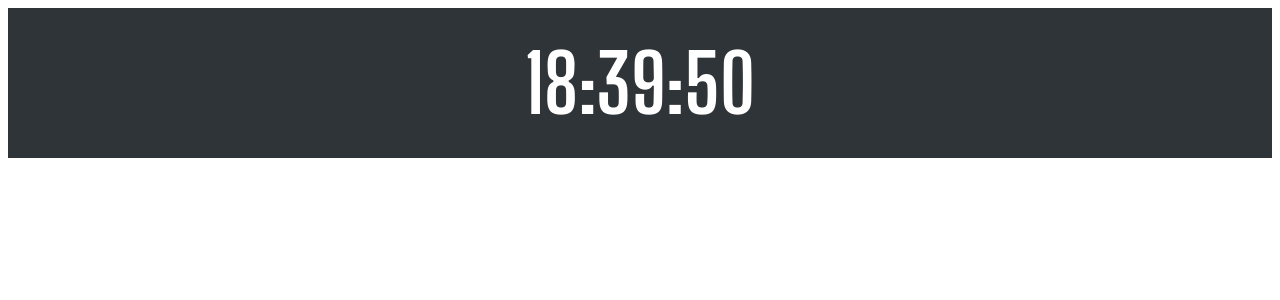
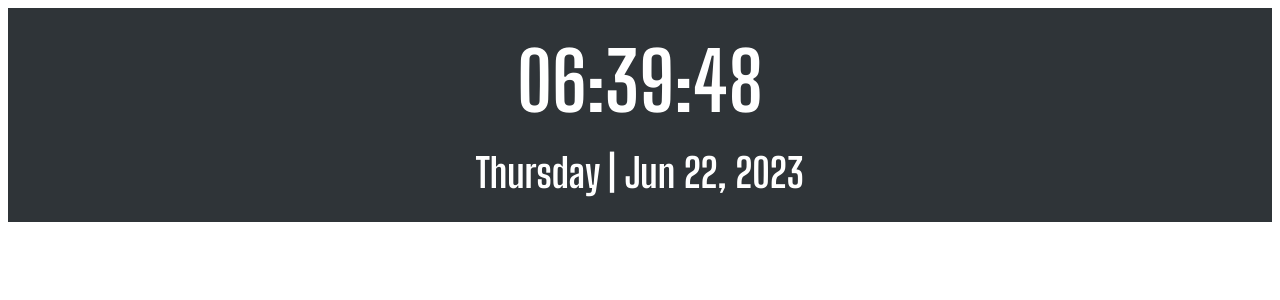
Before and after one commit to biancashiromoto/react-clock, a React (Vite) app in the folder clock/: page / in a window 1280 px wide. Shown: the top 300 px of the page. Built offline with nearby package versions, Linux system fonts and the light colour scheme.

Commit message:
Add date display

```diff
--- a/clock/package.json
+++ b/clock/package.json
@@ -10,6 +10,7 @@
     "preview": "vite preview"
   },
   "dependencies": {
+    "date-fns": "^2.30.0",
     "react": "^18.2.0",
     "react-dom": "^18.2.0"
   },
--- a/clock/src/App.css
+++ b/clock/src/App.css
@@ -8,8 +8,20 @@
   display: flex;
   font: 700 2.5rem 'Big Shoulders Display', cursive;
   justify-content: center;
-  max-height: 150px;
+  /* max-height: 150px; */
   min-width: fit-content;
   padding: 25px;
   width: 100%;
 }
+
+.clock-date--container {
+  align-items: center;
+  display: flex;
+  flex-direction: column;
+  gap: 20px;
+  justify-content: center;
+}
+
+.clock-date--container h1, .clock-date--container p {
+  margin: 0;
+}
--- a/clock/src/components/Clock/Clock.jsx
+++ b/clock/src/components/Clock/Clock.jsx
@@ -1,4 +1,6 @@
 import { useState, useEffect } from 'react';
+import { format } from 'date-fns';
+import '../../App.css';
 
 function Clock() {
   const [time, setTime] = useState(new Date());
@@ -13,15 +15,19 @@ function Clock() {
   }, []);
 
   const formatTime = (date) => {
-    const hours = date.getHours().toString().padStart(2, '0');
-    const minutes = date.getMinutes().toString().padStart(2, '0');
-    const seconds = date.getSeconds().toString().padStart(2, '0');
-    return `${hours}:${minutes}:${seconds}`
+    const formattedTime = format(date, 'hh:mm:ss');
+    const weekDay = format(date, 'eeee | MMM d, yyyy');
+    return (
+      <div className='clock-date--container'>
+        <h1>{formattedTime}</h1>
+        <p>{weekDay}</p>
+      </div>
+    )
   }
 
   return (
     <div>
-      <h1>{formatTime(time)}</h1>
+      {formatTime(time)}
     </div>
   )
 }
```
Also changed, not shown: 1 other file (tests, documents, lock files or other folders).
